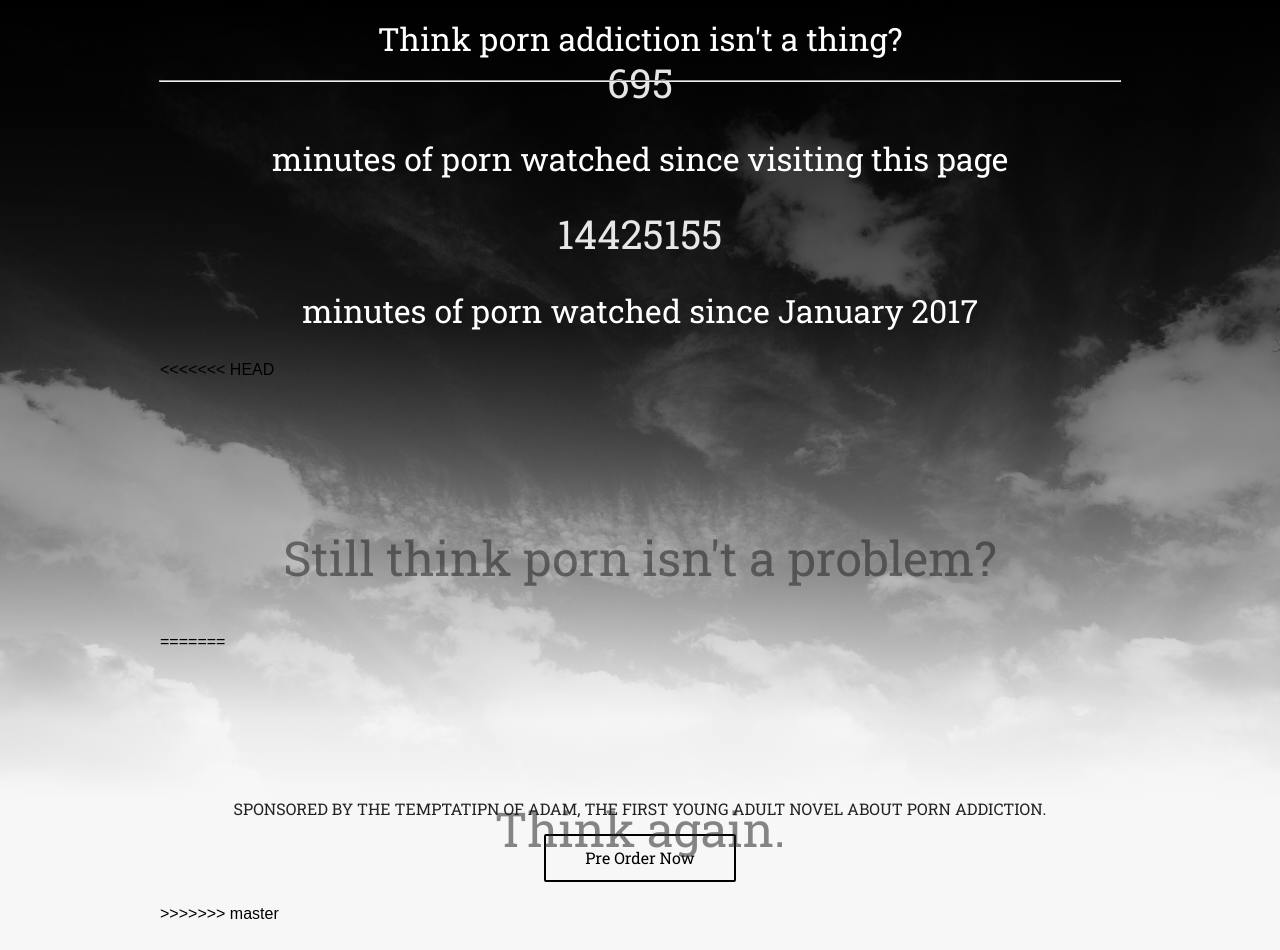
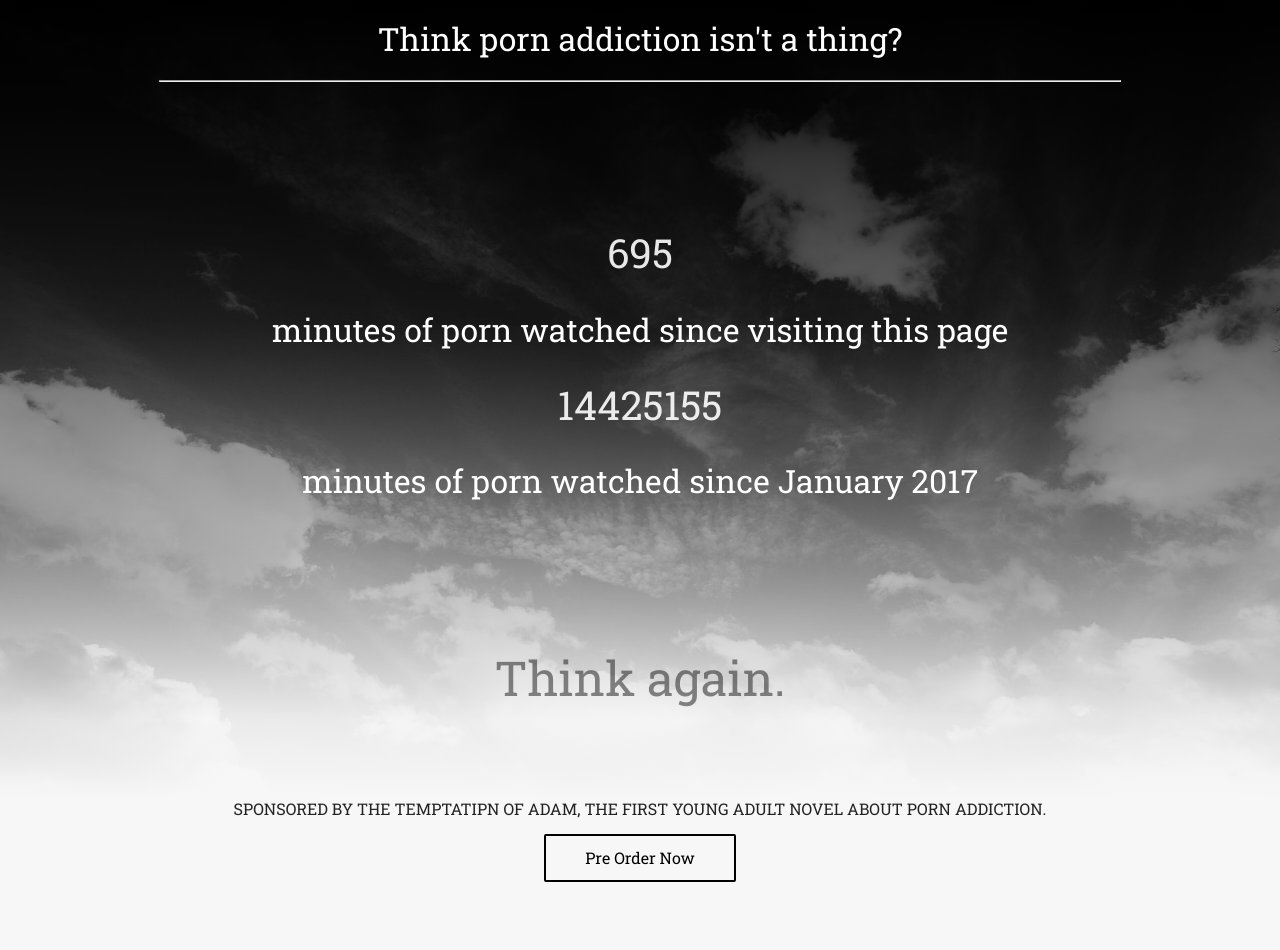
Before and after one commit to joehdodd/temptationofadam, a plain HTML site: page index.html in a window 1280 px wide. Drawn offline with nearby package versions, Linux system fonts and the light colour scheme.

Commit message:
Update index.html

```diff
--- a/index.html
+++ b/index.html
@@ -25,11 +25,7 @@
                     <p class="minutesHeading">minutes of porn watched since January 2017</p>
                 </div>
                 <div class="col">
-<<<<<<< HEAD
-                    <h3 class="minutesQuestion">Still think porn isn't a problem?</h3>
-=======
                     <h3 class="minutesQuestion">Think again.</h3>
->>>>>>> master
                 </div>
             </div>
         </section>
```
